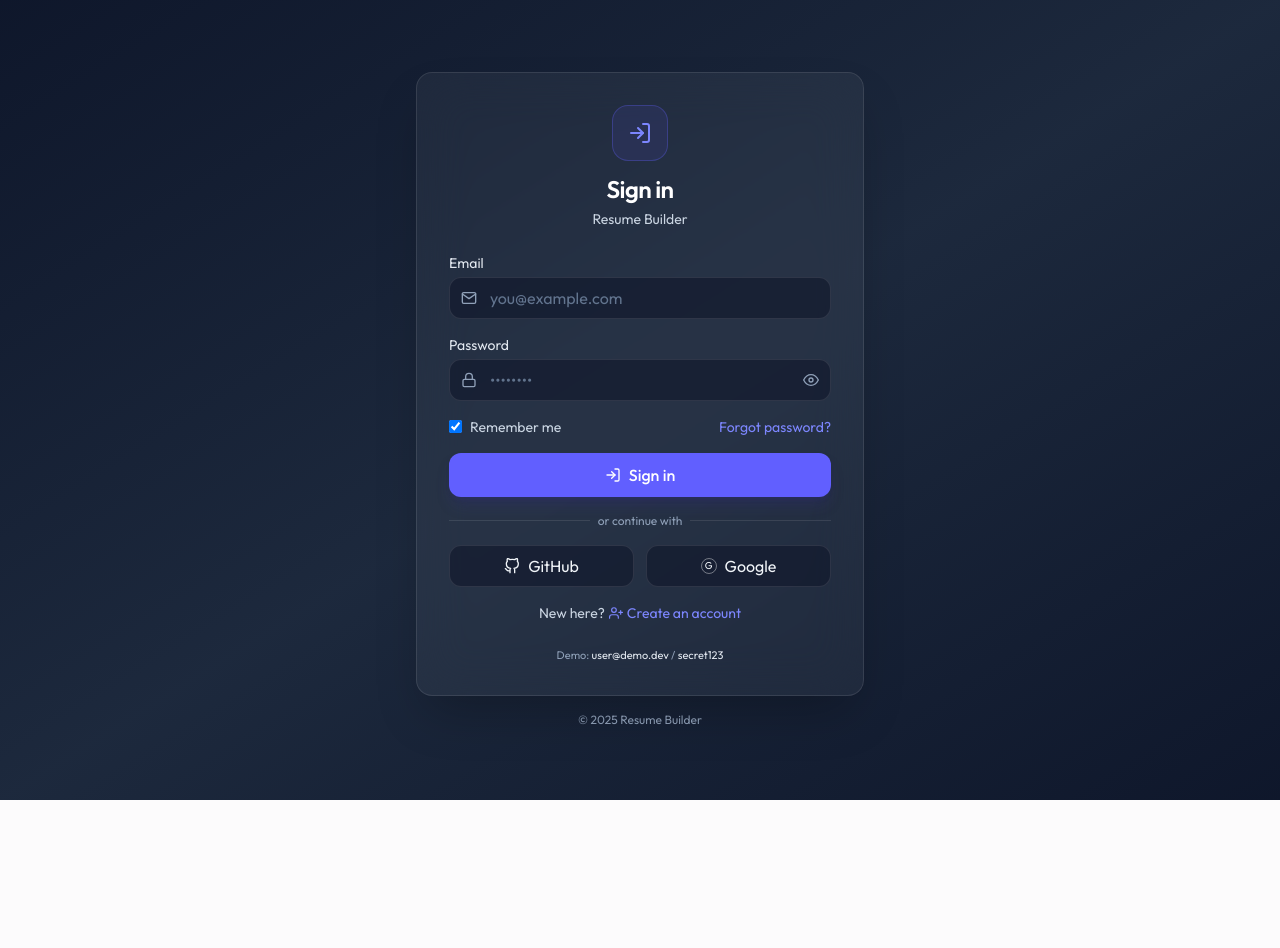
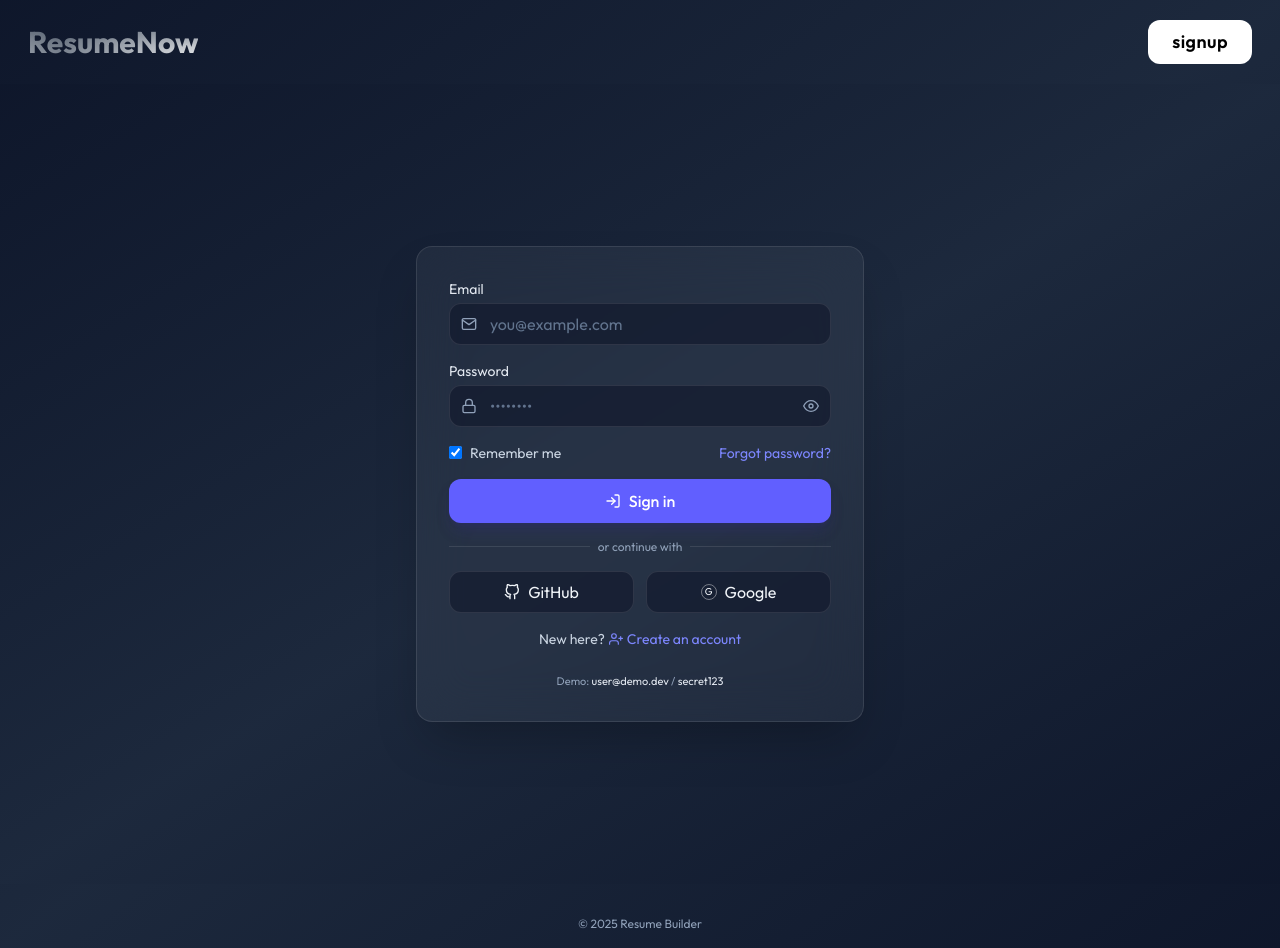
Before and after one commit to Thushan2002/resume-builder, a React (Vite) app in the folder client/: page /login in a window 1280 px wide. Before the commit the page ends 800 px from the top, so only its background shows below. Built offline with nearby package versions, Linux system fonts and the light colour scheme.

Commit message:
feat: dynamic navbar and footer updated

```diff
--- a/client/src/App.jsx
+++ b/client/src/App.jsx
@@ -3,6 +3,8 @@ import { Route, Routes } from "react-router-dom";
 import Login from "./pages/auth/Login";
 import LandingPage from "./pages/LandingPage";
 import Signup from "./pages/auth/SignUp";
+import Navbar from "./components/Navbar";
+import Footer from "./components/Footer";
 
 const App = () => {
   return (
@@ -12,6 +14,7 @@ const App = () => {
         <Route path="/login" element={<Login />} />
         <Route path="/signup" element={<Signup />} />
       </Routes>
+      <Footer />
     </div>
   );
 };
--- /dev/null
+++ b/client/src/components/Footer.jsx
@@ -0,0 +1,13 @@
+import React from "react";
+
+const Footer = () => {
+  return (
+    <div>
+      <p className="text-center p-4 text-slate-400 text-xs mt-4">
+        © {new Date().getFullYear()} Resume Builder
+      </p>
+    </div>
+  );
+};
+
+export default Footer;
--- /dev/null
+++ b/client/src/components/Navbar.jsx
@@ -0,0 +1,28 @@
+import React, { useState } from "react";
+import { Link } from "react-router-dom";
+import { useAppContext } from "../context/AppContext";
+
+const Navbar = ({ state }) => {
+  //   const [state, setState] = useState("");
+  const { user, navigate } = useAppContext();
+
+  return (
+    <div className="p-5">
+      {" "}
+      <header className="px-2 flex justify-between items-center">
+        <h1
+          onClick={() => navigate("/")}
+          className="bg-radial text-3xl from-white to-gray-600 font-bold bg-clip-text text-transparent bg-[length:200%_200%] animate-text-shine cursor-pointer">
+          ResumeNow
+        </h1>
+        <button className="w-fit px-6 py-2 font-semibold text-lg tracking-wide bg-white text-black rounded-xl hover:scale-105 cursor-pointer">
+          <Link to={state === "login" ? "/signup" : "/login"}>
+            {state === "login" ? "signup" : "login"}
+          </Link>
+        </button>
+      </header>
+    </div>
+  );
+};
+
+export default Navbar;
--- a/client/src/pages/LandingPage.jsx
+++ b/client/src/pages/LandingPage.jsx
@@ -1,6 +1,7 @@
 import React, { useState } from "react";
 import hero_img from "../assets/images/hero.png";
-import { Link } from "react-router-dom";
+
+import Navbar from "../components/Navbar";
 
 const LandingPage = () => {
   const [openAuthModal, setOpenAuthModal] = useState(false);
@@ -9,15 +10,7 @@ const LandingPage = () => {
     <div className="w-full min-h-full text-white">
       <div className="mx-auto px-4 py-6">
         {/* header */}
-        <header className=" px-2 flex justify-between items-center">
-          <h1 className="bg-radial text-3xl from-white to-gray-600 font-bold bg-clip-text text-transparent bg-[length:200%_200%] animate-text-shine">
-            ResumeNow
-          </h1>
-          <button className="w-fit px-6 py-2 font-semibold text-lg tracking-wide bg-white text-black rounded-xl hover:scale-105 cursor-pointer">
-            <Link to={"/login"}>Login</Link>
-          </button>
-        </header>
-
+        <Navbar />
         {/* Hero  */}
         <div className="w-full min-h-full flex flex-col sm:flex-row justify-between gap-5 items-center mb-8">
           <div className="min-h-screen flex flex-col items-start justify-center px-6 w-2/3 ">
--- a/client/src/pages/auth/Login.jsx
+++ b/client/src/pages/auth/Login.jsx
@@ -12,6 +12,7 @@ import {
 } from "react-icons/fi";
 import { Link } from "react-router-dom";
 import { useAppContext } from "../../context/AppContext";
+import Navbar from "../../components/Navbar";
 
 // Tailwind + react-icons + react-hot-toast login component
 // Drop this into your app and render <Login onLogin={(user)=>...} />
@@ -64,24 +65,18 @@ export default function Login({ onLogin }) {
   // };
 
   return (
+    <>
+      <Navbar state="login" />
       <div className="min-h-screen bg-gradient-to-br from-slate-900 via-slate-800 to-slate-900 flex items-center justify-center">
         <Toaster position="top-center" />
 
         <div className="w-full max-w-md">
           <div className="bg-white/5 backdrop-blur-xl border border-white/10 rounded-2xl shadow-2xl p-6 sm:p-8">
-          <div className="text-center mb-6">
-            <div className="inline-flex items-center justify-center w-14 h-14 rounded-2xl bg-indigo-500/10 border border-indigo-500/30 mb-3">
-              <FiLogIn className="text-indigo-400 text-2xl" />
-            </div>
-            <h1 className="text-white text-2xl font-semibold tracking-tight">
-              Sign in
-            </h1>
-            <p className="text-slate-300 text-sm mt-1">Resume Builder</p>
-          </div>
-
             <form onSubmit={handleSubmit} className="space-y-4">
               <div>
-              <label className="block text-slate-200 text-sm mb-1">Email</label>
+                <label className="block text-slate-200 text-sm mb-1">
+                  Email
+                </label>
                 <div className="relative">
                   <FiMail className="absolute left-3 top-1/2 -translate-y-1/2 text-slate-400" />
                   <input
@@ -113,7 +108,9 @@ export default function Login({ onLogin }) {
                     type="button"
                     onClick={() => setShowPassword((v) => !v)}
                     className="absolute right-3 top-1/2 -translate-y-1/2 text-slate-400 hover:text-slate-200"
-                  aria-label={showPassword ? "Hide password" : "Show password"}>
+                    aria-label={
+                      showPassword ? "Hide password" : "Show password"
+                    }>
                     {showPassword ? <FiEyeOff /> : <FiEye />}
                   </button>
                 </div>
@@ -192,11 +189,8 @@ export default function Login({ onLogin }) {
               <span className="text-slate-200">secret123</span>
             </p>
           </div>
-
-        <p className="text-center text-slate-400 text-xs mt-4">
-          © {new Date().getFullYear()} Resume Builder
-        </p>
         </div>
       </div>
+    </>
   );
 }
--- a/client/src/pages/auth/SignUp.jsx
+++ b/client/src/pages/auth/SignUp.jsx
@@ -11,6 +11,7 @@ import {
 } from "react-icons/fi";
 import { Link } from "react-router-dom";
 import { AppContext, useAppContext } from "../../context/AppContext";
+import Navbar from "../../components/Navbar";
 
 const SignUp = () => {
   const [username, setUsername] = useState("");
@@ -76,6 +77,8 @@ const SignUp = () => {
   // };
 
   return (
+    <>
+      <Navbar state="signup" />
       <div className="min-h-screen bg-gradient-to-br from-slate-900 via-slate-800 to-slate-900 flex items-center justify-center">
         <Toaster position="top-center" />
 
@@ -111,7 +114,9 @@ const SignUp = () => {
 
               {/* Email */}
               <div>
-              <label className="block text-slate-200 text-sm mb-1">Email</label>
+                <label className="block text-slate-200 text-sm mb-1">
+                  Email
+                </label>
                 <div className="relative">
                   <FiMail className="absolute left-3 top-1/2 -translate-y-1/2 text-slate-400" />
                   <input
@@ -143,7 +148,9 @@ const SignUp = () => {
                     type="button"
                     onClick={() => setShowPassword((v) => !v)}
                     className="absolute right-3 top-1/2 -translate-y-1/2 text-slate-400 hover:text-slate-200"
-                  aria-label={showPassword ? "Hide password" : "Show password"}>
+                    aria-label={
+                      showPassword ? "Hide password" : "Show password"
+                    }>
                     {showPassword ? <FiEyeOff /> : <FiEye />}
                   </button>
                 </div>
@@ -218,12 +225,9 @@ const SignUp = () => {
               </p>
             </form>
           </div>
-
-        <p className="text-center text-slate-400 text-xs mt-4">
-          © {new Date().getFullYear()} Resume Builder
-        </p>
         </div>
       </div>
+    </>
   );
 };
 
```
Lines whose indentation alone changed are shown as unchanged.
